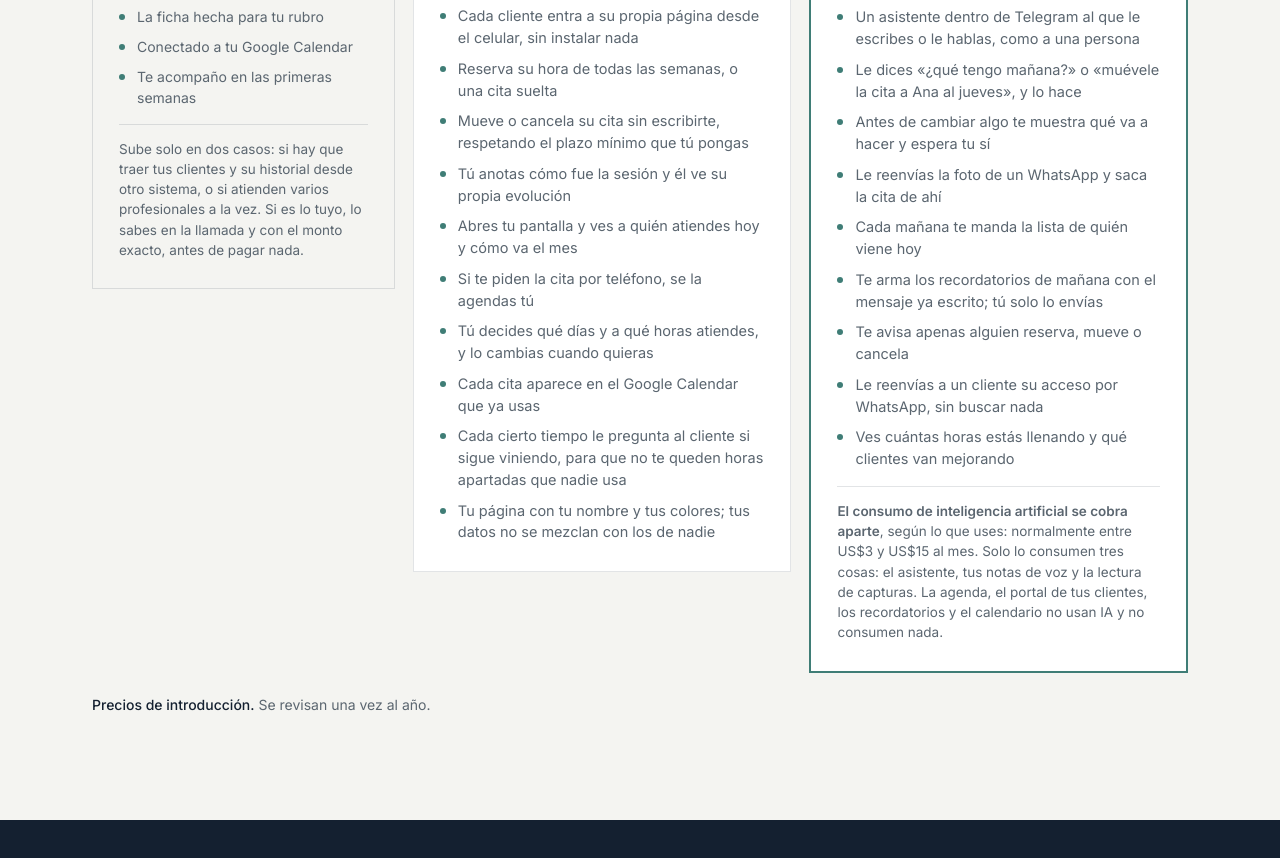
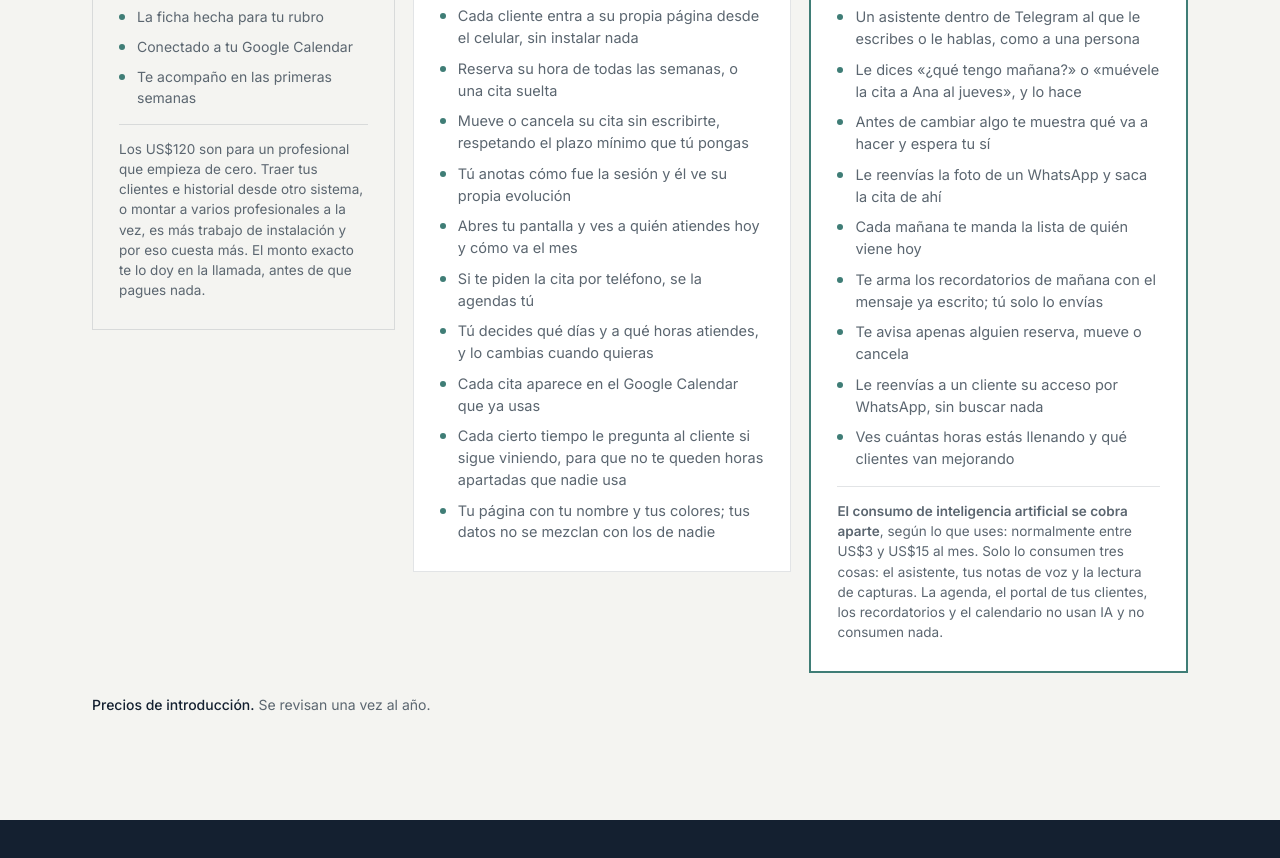
Before and after one commit to abalarezoc/darwinoptima-website, a plain HTML site: page acs.html in a window 1280 px wide. Shown: the part 6972-7830 px from the top of the page. Drawn offline with Linux system fonts and the light colour scheme.

Commit message:
ACS: la nota de implementacion explica POR QUE sube, no solo cuando
Faltaba el principio: mas trabajo de instalacion, mas costo. Sin eso el
alza se podia leer como un cargo arbitrario. Ahora define el caso base
(un profesional que empieza de cero) y encadena causa y efecto.

Co-Authored-By: Claude Opus 5 <noreply@anthropic.com>
Claude-Session: https://claude.ai/code/session_01P3BSrSFhMoyRC7M9h7bfmG

```diff
--- a/acs.html
+++ b/acs.html
@@ -228,7 +228,7 @@ footer a{color:inherit}footer .tel a{white-space:nowrap}
     <li>Conectado a tu Google Calendar</li>
     <li>Te acompaño en las primeras semanas</li>
    </ul>
-   <p class="fine">Sube solo en dos casos: si hay que traer tus clientes y su historial desde otro sistema, o si atienden varios profesionales a la vez. Si es lo tuyo, lo sabes en la llamada y con el monto exacto, antes de pagar nada.</p></aside>
+   <p class="fine">Los US$120 son para un profesional que empieza de cero. Traer tus clientes e historial desde otro sistema, o montar a varios profesionales a la vez, es más trabajo de instalación y por eso cuesta más. El monto exacto te lo doy en la llamada, antes de que pagues nada.</p></aside>
   <div class="plan"><h3>Esencial</h3><div class="pr">US$24 <small>al mes</small></div>
    <p class="sub">Tu agenda funcionando sola, sin que tú coordines nada.</p>
    <ul>
```
